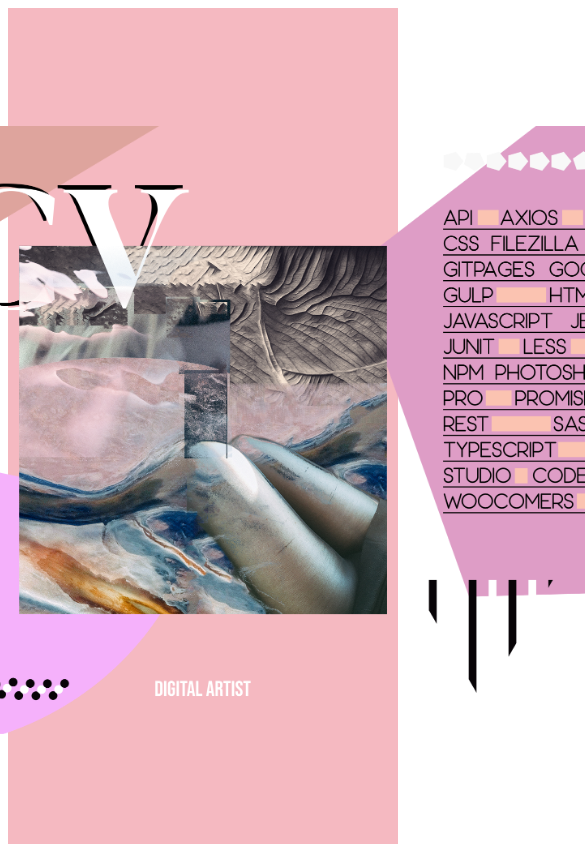
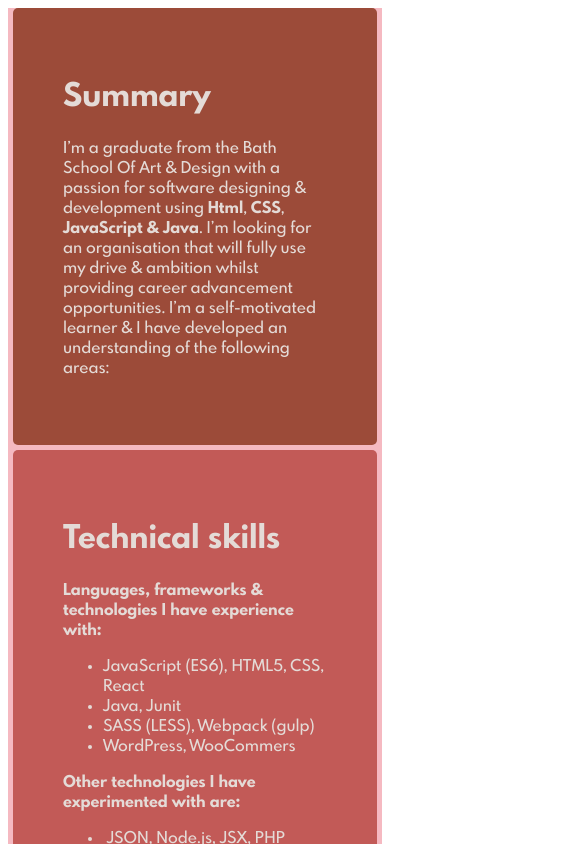
Before and after one commit to Samuel-Morgan-Tyghe/Resume, a React (Create React App) app: page / in a window 390 px wide. Shown: the top 844 px of the page, 585 px wide, since content can reach past the window. Built offline with nearby package versions, Linux system fonts and the light colour scheme.

Commit message:
css adjust

```diff
--- a/src/App.css
+++ b/src/App.css
@@ -6,22 +6,26 @@
 }
 
 .App{
-  margin:0;
-  padding:0;
+  margin:auto;
+  padding:auto;
   background-color: #F5B9C1;
 }
 
 .header{
+  display: flex;
   align-items: center;
   justify-content: center;
   width: 100vw;
   height: 100vh;
 
+  margin: auto;
 }
+
+
 
 img{
 position: absolute;
-width: 1080px;
+max-width: 1080px;
 
 }
 
@@ -70,11 +74,12 @@ width: 1080px;
 
 
 .cv {
+/* transform: perspective(30000px) rotateY(45deg); */
+/* box-shadow: 10px 20px 27px rgba(0, 0, 0, 0.05); */
 margin-left: 200px;
 margin-right: 200px;
-padding: 200px;
+/* padding: 200px; */
 background-color: #F5B9C1;
-
 }
 
 .summary{
@@ -136,9 +141,24 @@ margin: 5px;
 p, h1, h2, h3, ul, a {
   font-family: Spartan;
   color: #E4DBD7;
+  transform: translateZ(200px)
   }
 
 p:hover, h1:hover, h2:hover, h3:hover, ul:hover, a:hover {
 color: white;
 
 }
+
+
+@media only screen and (max-width: 1080px) {
+  .header{
+    display: none;
+
+  }
+
+  .cv {
+
+    margin: auto;
+
+    }
+}
--- a/src/App.js
+++ b/src/App.js
@@ -33,6 +33,7 @@ class App extends Component {
     return (
 
       <div className="App">
+
         <div className="header">
       <Tilt className="Tilt" options={{ max : 55,  easing:         "cubic-bezier(.03,.98,.52,.99)"}}  >
       <img className="Tilt-inner TZ1" src={i2}     />
```
